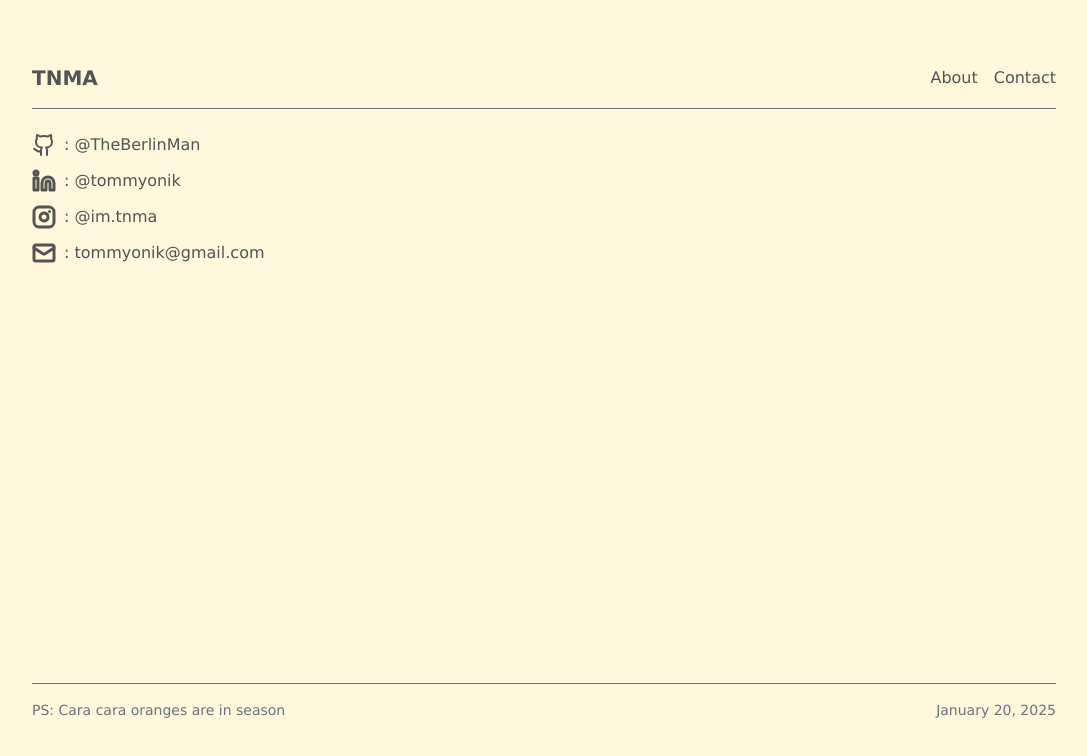
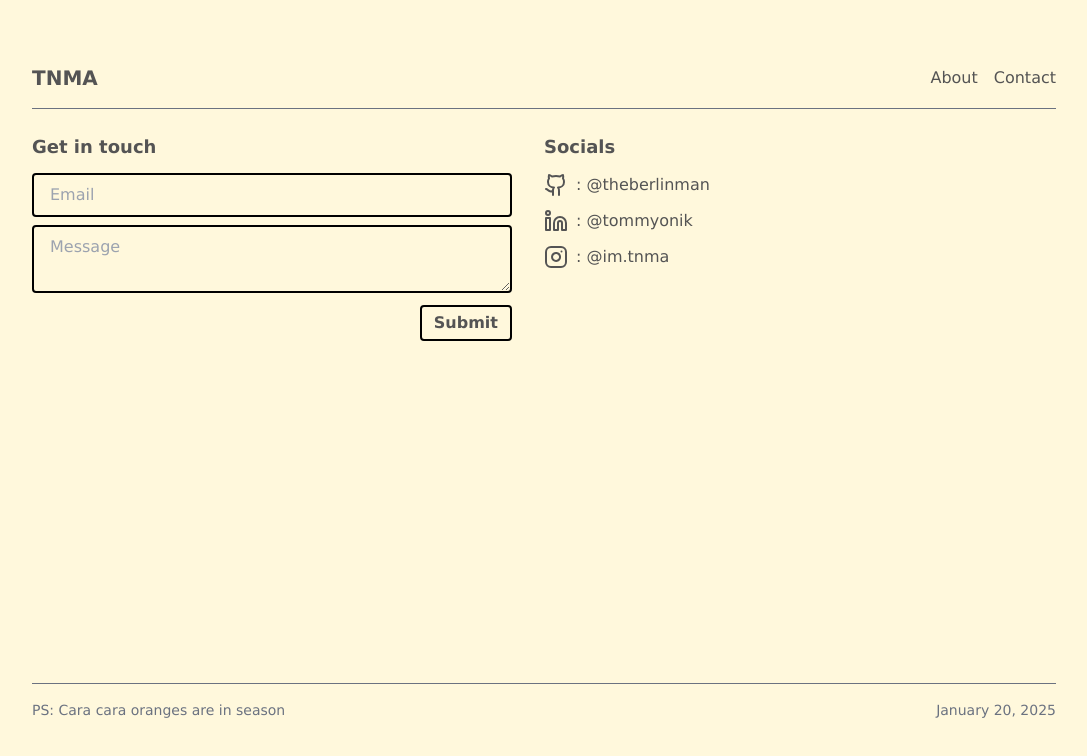
Before and after one commit to TheBerlinMan/tnma-me, a Next.js app: page /contact in a window 1280 px wide. Shown: the top 756 px of the page, without its empty margins (96-1183 px from the left). Built offline with nearby package versions, Linux system fonts and the light colour scheme.

Commit message:
add email form + styling

```diff
--- /dev/null
+++ b/app/components/EmailForm.tsx
@@ -0,0 +1,35 @@
+"use client";
+
+import React from "react";
+
+const EmailForm = () => {
+  return (
+    <form
+      action="https://formsubmit.co/tommyonik@gmail.com"
+      method="POST"
+      className="flex flex-col gap-2 items-end pr-8"
+    >
+      <input
+        type="email"
+        name="email"
+        placeholder="Email"
+        required
+        className="w-full bg-transparent border-2 border-black px-4 py-2 rounded"
+      />
+      <textarea
+        name="message"
+        placeholder="Message"
+        required
+        className="w-full bg-transparent border-2 border-black px-4 py-2 rounded"
+      />
+      <button
+        type="submit"
+        className="font-bold border-2 border-black px-3 py-1 mt-1 rounded"
+      >
+        Submit
+      </button>
+    </form>
+  );
+};
+
+export default EmailForm;
--- a/app/contact/page.tsx
+++ b/app/contact/page.tsx
@@ -1,30 +1,34 @@
 import React from "react";
-import { Github, Instagram, Mail, Linkedin } from "lucide-react";
+import { Github, Instagram, Linkedin } from "lucide-react";
 import Link from "next/link";
+import EmailForm from "../components/EmailForm";
 const Contact = () => {
   return (
-    <div className="flex flex-col gap-3">
+    <div className="flex">
+      <div className="flex flex-col gap-3 w-1/2">
+        <h1 className="text-lg font-bold">Get in touch</h1>
+        <EmailForm />
+      </div>
+      <div className="flex flex-col gap-3 w-1/2">
+        <h1 className="text-lg font-bold">Socials</h1>
         <div className="flex flex-row gap-2">
-        <Github strokeWidth={2} />
-        <Link href="https://github.com/TheBerlinMan" target="_blank" >
-          : @TheBerlinMan
+          <Github />
+          <Link href="https://github.com/TheBerlinMan" target="_blank">
+            : @theberlinman
           </Link>
         </div>
         <div className="flex flex-row gap-2">
-        <Linkedin strokeWidth={3}/>
+          <Linkedin />
           <Link href="https://www.linkedin.com/in/thomas-onik/" target="_blank">
             : @tommyonik
           </Link>
         </div>
         <div className="flex flex-row gap-2">
-        <Instagram strokeWidth={3} />
+          <Instagram />
           <Link href="https://www.instagram.com/im.tnma" target="_blank">
             : @im.tnma
           </Link>
         </div>
-      <div className="flex flex-row gap-2">
-        <Mail strokeWidth={3} />
-        <p>: tommyonik@gmail.com</p>
       </div>
     </div>
   );
```
Lines whose indentation alone changed are shown as unchanged.
